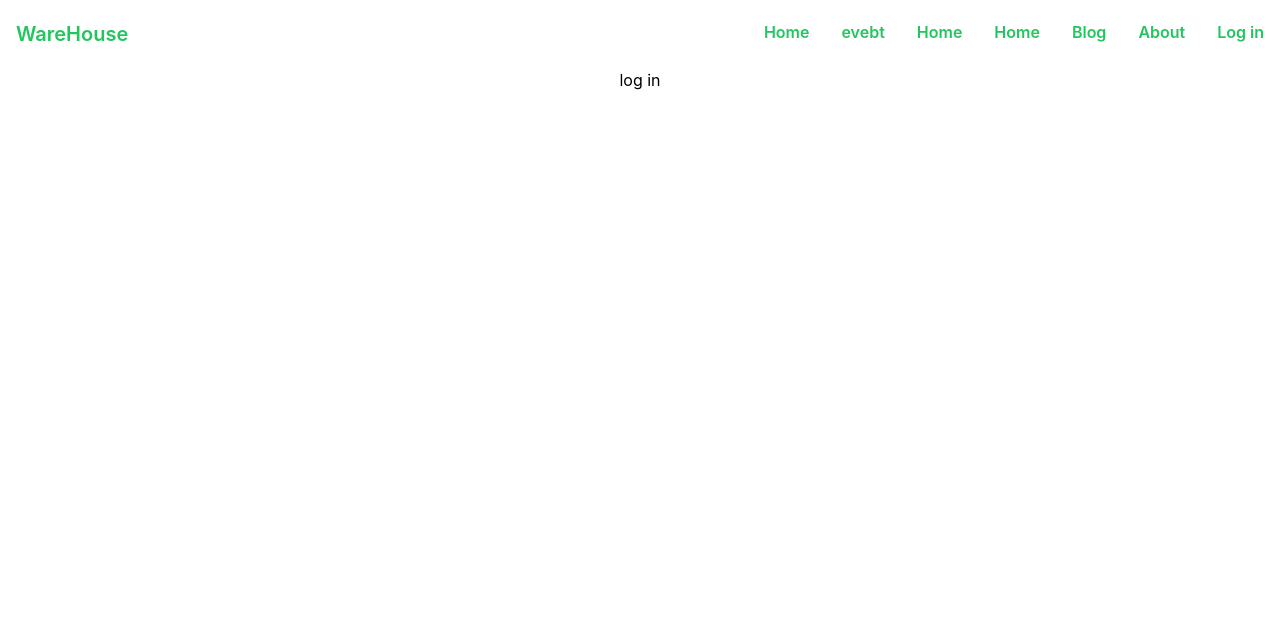
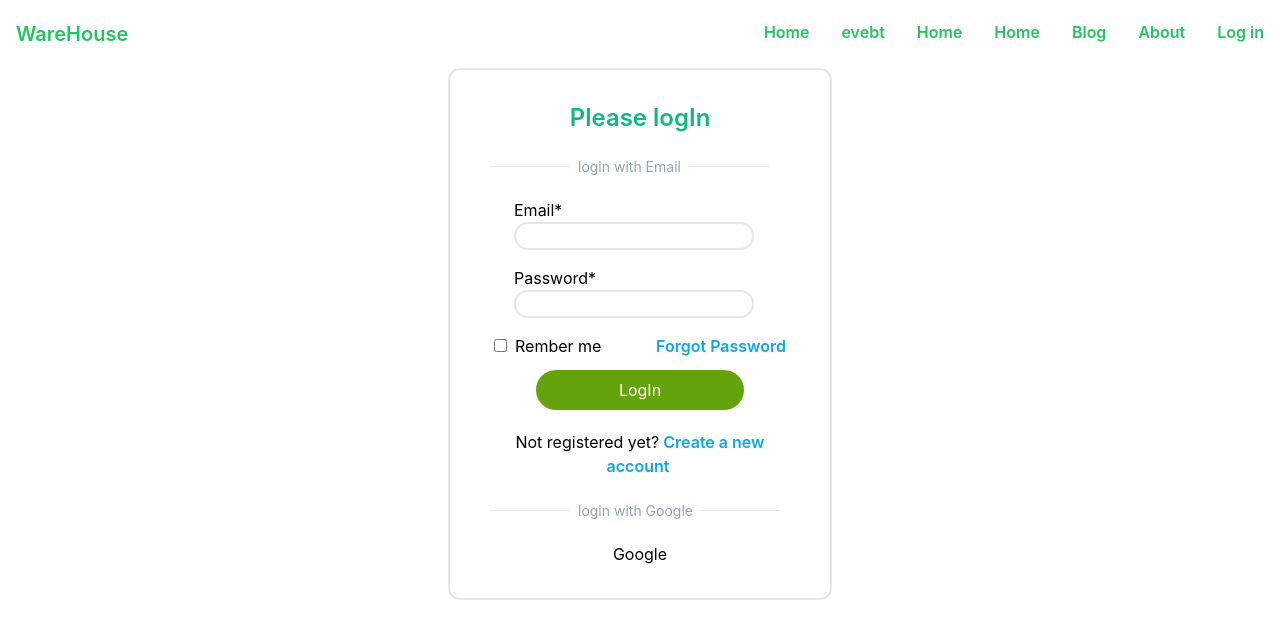
Before and after one commit to Abdur-Rahman-Argon/bike-werhouse, a React (Create React App) app: page /login in a window 1280 px wide. Shown: the top 638 px of the page. Built offline with nearby package versions, Linux system fonts and the light colour scheme.

Commit message:
log page desain

```diff
--- a/src/components/LogIn/LogIn.js
+++ b/src/components/LogIn/LogIn.js
@@ -1,9 +1,81 @@
 import React from "react";
+import { Link } from "react-router-dom";
 
 const LogIn = () => {
   return (
-    <div>
-      <h1>log in</h1>
+    <div className=" border-2 w-96 mx-auto rounded-xl p-8">
+      <h1 className="text-2xl text-emerald-500 font-semibold">Please logIn</h1>
+
+      <div className="flex items-center my-5">
+        <div className="m-2">
+          <hr className="w-20 bg-slate-400  rounded-md" />
+        </div>
+        <div>
+          <span className="text-sm text-slate-400">login with Email</span>
+        </div>
+        <div className="m-2">
+          <hr className="w-20 bg-slate-400  rounded-md" />
+        </div>
+      </div>
+
+      <form className="my-5">
+        <div className="my-4 mx-8 text-left ">
+          <label htmlFor="email">Email*</label>
+          <br />
+          <input
+            className="border-2 rounded-full w-60"
+            type="email"
+            name="email"
+            id="email"
+            required
+          />
+        </div>
+        <div className="my-4 mx-8 text-left">
+          <label htmlFor="password">Password*</label>
+          <input
+            className="border-2 rounded-full w-60"
+            type="password"
+            name="password"
+            id="password"
+          />
+        </div>
+        <div className="flex items-center justify-between m-3">
+          <div>
+            <input type="checkbox" name="confirm" id="confirm" />
+            <span className="mx-2">Rember me</span>
+          </div>
+          <div>
+            <span className="text-sky-500 font-semibold">Forgot Password</span>
+          </div>
+        </div>
+
+        <div className="rounded-full py-2 my-3 bg-lime-600 w-52 mx-auto text-white">
+          <input type="submit" value="LogIn" />
+        </div>
+      </form>
+      <div>
+        <p>
+          Not registered yet?
+          <Link className="mx-1 text-sky-500 font-semibold" to="/signup">
+            Create a new account
+          </Link>
+        </p>
+      </div>
+      <div className="flex items-center my-5">
+        <div className="m-2">
+          <hr className="w-20 bg-slate-400  rounded-md" />
+        </div>
+        <div>
+          <span className="text-sm text-slate-400">login with Google</span>
+        </div>
+        <div className="m-2">
+          <hr className="w-20 bg-slate-400  rounded-md" />
+        </div>
+      </div>
+
+      <div>
+        <p>Google</p>
+      </div>
     </div>
   );
 };
```
Also changed, not shown: public/products.json (added, +102 -0 lines).
